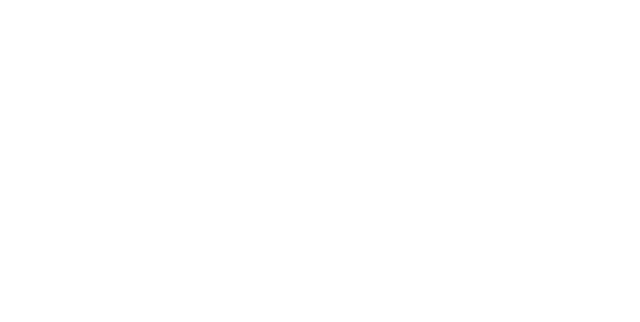
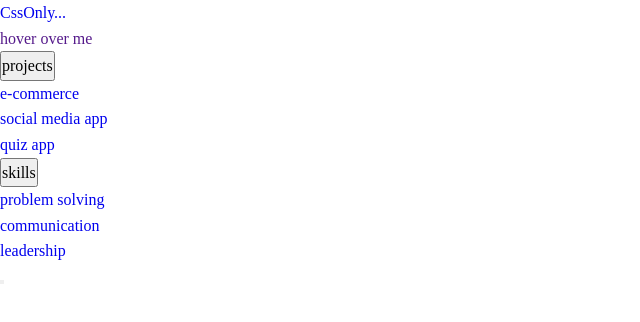
Before and after one commit to kieran6roberts/CssOnly..., a website: page index.html in a window 1280 px wide. Shown: the whole page, without its empty margins (0-640 px from the left). Drawn offline with Linux system fonts and the light colour scheme.

Commit message:
initial nav markup

```diff
--- a/index.html
+++ b/index.html
@@ -10,5 +10,100 @@
 </head>
 <body>
     <!-- Css Only Navigation with dropdown links and burger menu -->
+    <nav
+    aria-label="main-navigation"
+    class="nav"
+    >
+        <a
+        class="nav__brand"
+        href="/"
+        >
+            CssOnly...
+        </a>
+        <ul class="nav__items">
+            <li class="nav__item">
+                <a
+                class="nav__item"
+                href=""
+                >
+                    hover over me
+                </a>
+            </li>
+            <li class="nav__item">
+                <button
+                class="nav__item"
+                >
+                    projects
+                </button>
+                <ul
+                class="nav__dropdown"
+                id="projects-dropdown">
+                    <li class="nav__dropdown-item">
+                        <a
+                        class="nav__dropdown-link"
+                        href="#">
+                            e-commerce
+                        </a>
+                    </li>
+                    <li class="nav__dropdown-item">
+                        <a
+                        class="nav__dropdown-link"
+                        href="#">
+                            social media app
+                        </a>
+                    </li>
+                    <li class="nav__dropdown-item">
+                        <a
+                        class="nav__dropdown-link"
+                        href="#">
+                            quiz app
+                        </a>
+                    </li>
+                </ul>
+            </li>
+            <li class="nav__item">
+                <button
+                aria-controls="skills-dropdown"
+                class="nav__item"
+                >
+                    skills
+                </button>
+                <ul
+                class="nav__dropdown"
+                id="skills-dropdown">
+                    <li class="nav__dropdown-item">
+                        <a
+                        class="nav__dropdown-link"
+                        href="#">
+                            problem solving
+                        </a>
+                    </li>
+                    <li class="nav__dropdown-item">
+                        <a
+                        class="nav__dropdown-link"
+                        href="#">
+                            communication
+                        </a>
+                    </li>
+                    <li class="nav__dropdown-item">
+                        <a
+                        class="nav__dropdown-link"
+                        href="#">
+                            leadership
+                        </a>
+                    </li>
+                </ul>
+            </li>
+        </ul>
+        <button
+        aria-label="mobile-navigation"
+        aria-expanded="false"
+        class="nav__mobile"
+        >
+            <span class="nav__mobile--span"></span>
+            <span class="nav__mobile--span"></span>
+            <span class="nav__mobile--span"></span>
+        </button>
+    </nav>
 </body>
 </html>
```
